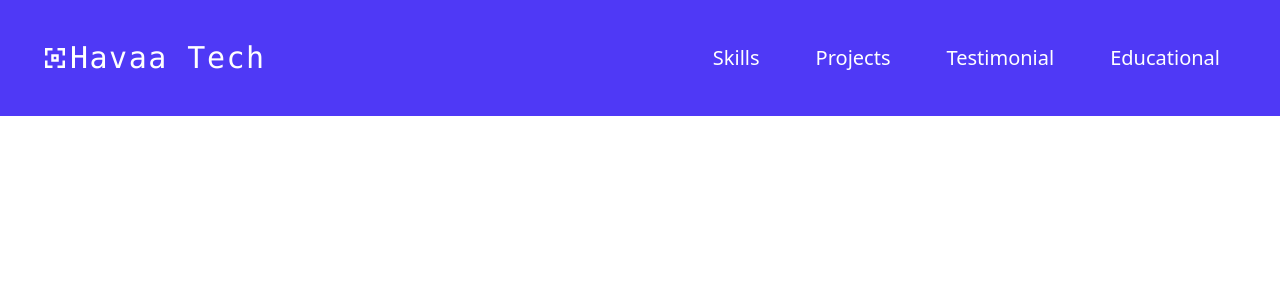
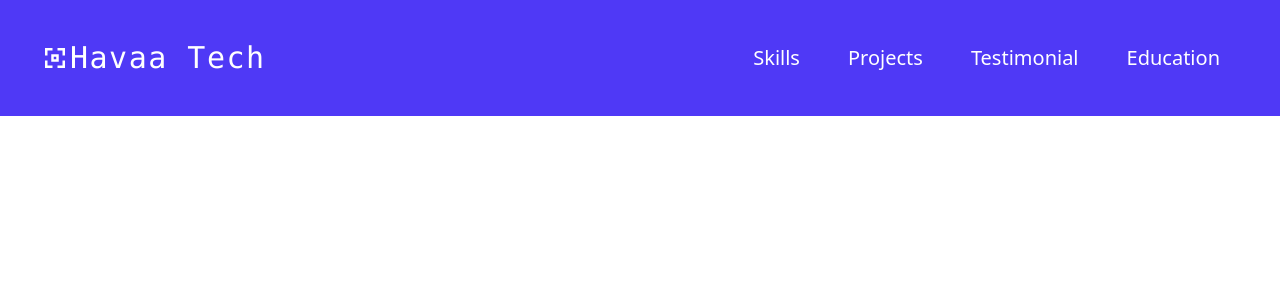
Before and after one commit to Didariiuc/Portfolio, a React (Vite) app: page / in a window 1280 px wide. Shown: the top 300 px of the page. Built offline with nearby package versions, Linux system fonts and the light colour scheme.

Commit message:
tailwind config added

```diff
--- a/src/components/NavBar.jsx
+++ b/src/components/NavBar.jsx
@@ -7,14 +7,16 @@ function NavBar() {
       <div>
         <div className='flex items-center justify-between p-10 lg:flex-row'>
           <div >
-          <a className='text-white font-mono text-3xl tracking-wider flex items-center' href="#"><CgNametag/>Havaa Tech</a>
+            <a className='text-white font-mono text-3xl tracking-wider flex items-center' href="#"><CgNametag />Havaa Tech</a>
           </div>
 
           <div className='space-x-4'>
+            <div className='ssm:hidden lg:block space-x-2'>
               <a className='text-white hover:bg-indigo-800 rounded-full px-5 py-2 text-xl' href="#">Skills</a>
               <a className='text-white hover:bg-indigo-800 rounded-full px-5 py-2 text-xl' href="#">Projects</a>
               <a className='text-white hover:bg-indigo-800 rounded-full px-5 py-2 text-xl' href="#">Testimonial</a>
-          <a className='text-white hover:bg-indigo-800 rounded-full px-5 py-2 text-xl' href="#">Educational</a>
+              <a className='text-white hover:bg-indigo-800 rounded-full px-5 py-2 text-xl' href="#">Education</a>
+            </div>
           </div>
         </div>
 
--- /dev/null
+++ b/tailwind.config.js
@@ -0,0 +1,15 @@
+// tailwind.config.js
+export default {
+  content: ["./index.html", "./src/**/*.{js,ts,jsx,tsx}"],
+  theme: {
+    screen:{
+        ssm: '375px',
+        sm: '640px',
+        md: '768px',
+        lg: '1024px',
+
+    },
+    extend: {},
+  },
+  plugins: [],
+}
```
Lines whose indentation alone changed are shown as unchanged.
